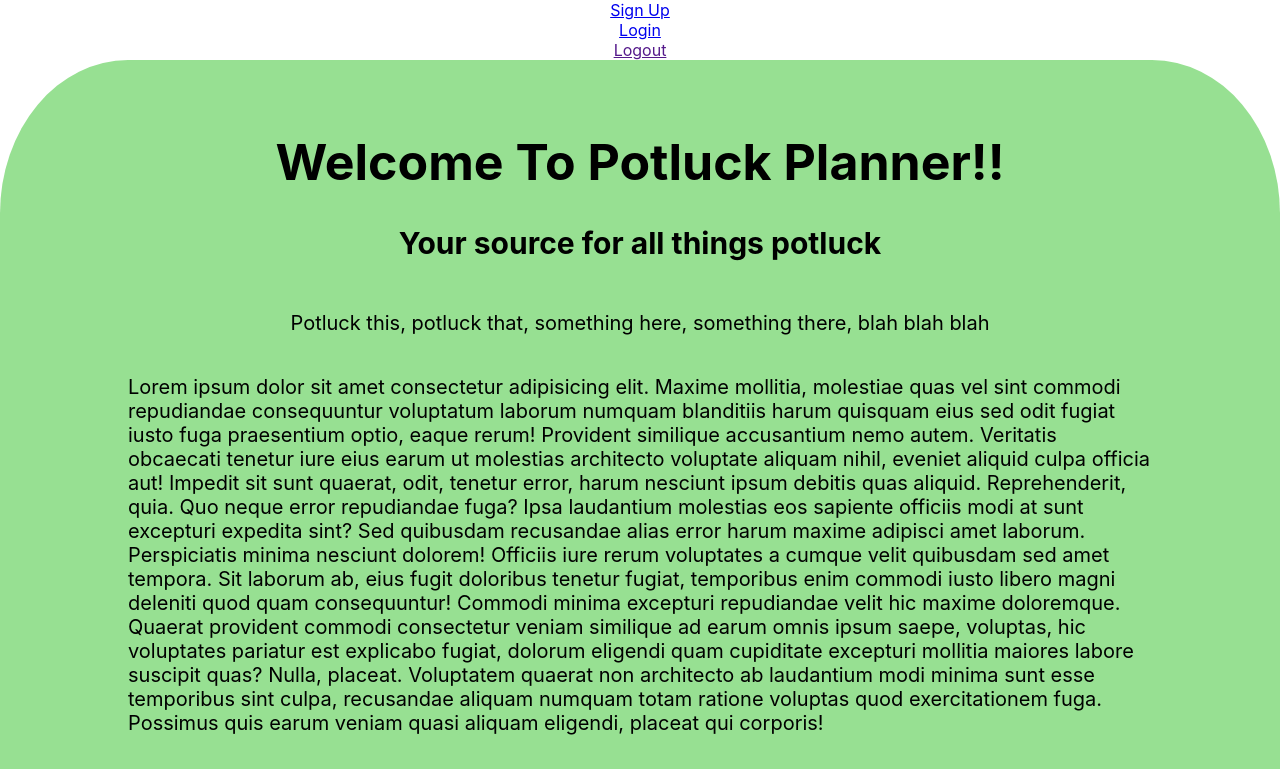
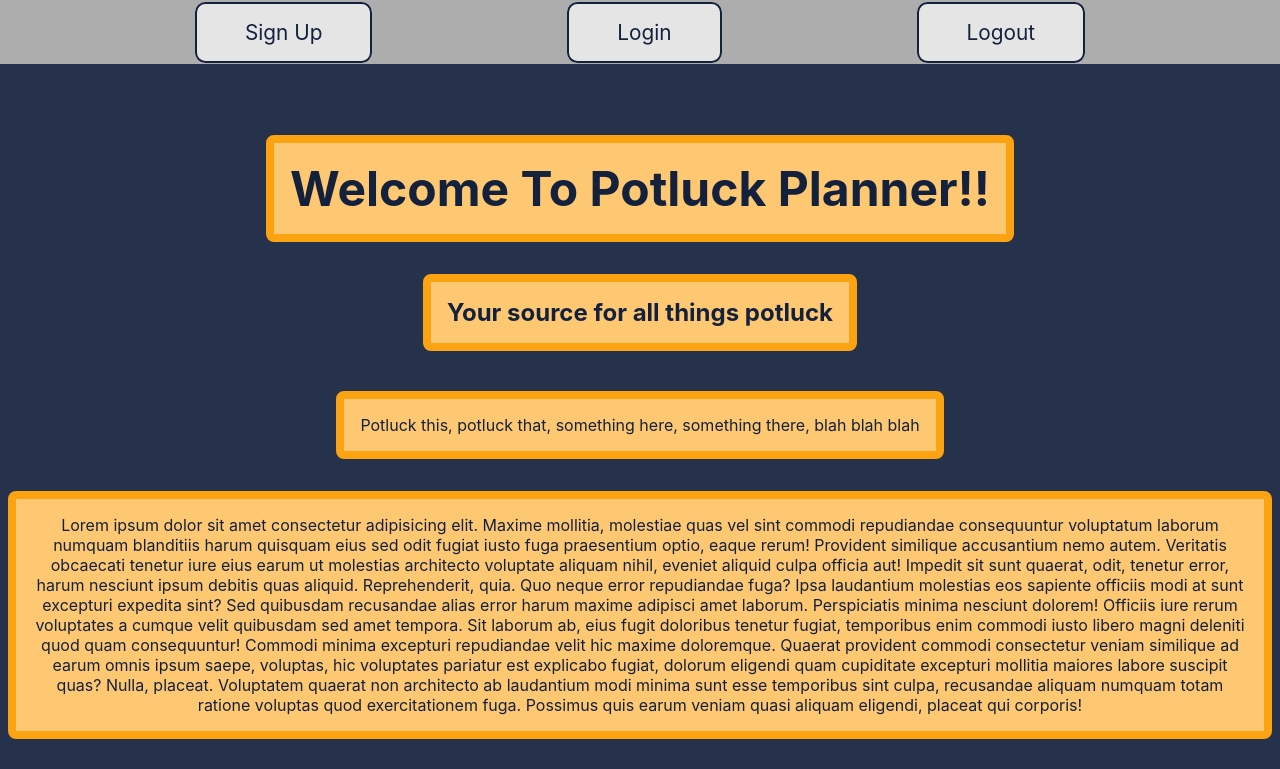
Before and after one commit to bw-potluck-planner-06/bw-front-end, a React (Create React App) app in the folder potluck-planner/: page / in a window 1280 px wide. Shown: the top 769 px of the page. Built offline with nearby package versions, Linux system fonts and the light colour scheme.

Commit message:
style updates

```diff
--- a/potluck-planner/src/App.css
+++ b/potluck-planner/src/App.css
@@ -76,23 +76,72 @@
   display: flex;
   flex-direction: column;
   align-items: center;
-  background-color: #97e092;
-  border-radius: 10%;
-  padding-top:3%;
+  background-color: #26324b;
+  padding-top: 3%;
   padding-bottom: 3%;
 }
 
 .landingDiv p {
   text-align: left;
-  max-width: 80%;
-  font-size: 20px;
+  max-width: 95%;
+  font-size: 1rem;
+  background-color: #fec872;
+  color: #14213d;
+  margin: 3 auto;
+  text-align: center;
+  padding: 1rem 1rem 1rem 1rem;
+  border: 8px solid #fca311;
+  border-radius: 0.5rem;
 }
 
 .landingDiv h1 {
-  font-size: 50px;
+  font-size: 3rem;
+  background-color: #fec872;
+  color: #14213d;
+  text-align: center;
+  padding: 1rem 1rem 1rem 1rem;
+  border: 8px solid #fca311;
+  border-radius: 0.5rem;
 }
 
 .landingDiv h3 {
   margin-top: 0;
-  font-size: 30px;
+  font-size: 1.5rem;
+  background-color: #fec872;
+  color: #14213d;
+  text-align: center;
+  padding: 1rem 1rem 1rem 1rem;
+  border: 8px solid #fca311;
+  border-radius: 0.5rem;
 }
+
+.landingBackground nav {
+  background-color: #adadae;
+  display: flex;
+  justify-content: space-evenly;
+  height: 8vh;
+  align-items: center;
+  margin-bottom: auto;
+}
+
+.actualBtn a {
+  background-color: #e5e5e5;
+  text-align: center;
+  text-decoration: none;
+  color: #14213d;
+  padding: 1rem 3rem;
+  border-radius: 0.5em;
+  font-size: 1.3rem;
+  border: 2px solid #14213d;
+  transition: background 200ms ease-in, color 200ms ease-in;
+}
+
+.actualBtn a:hover {
+  background-color: #fca311;
+  color: #14213d;
+  transform: scale(1.02);
+  cursor: pointer;
+  transition: transform 200ms ease-in;
+  border: 2px solid #14213d;
+  transition: background 200ms ease-in, color 200ms ease-in;
+}
--- a/potluck-planner/src/App.js
+++ b/potluck-planner/src/App.js
@@ -19,15 +19,15 @@ function App() {
   };
 
   return (
-    <div className="App">
+    <div className="App" className="landingBackground">
       <nav>
-        <div>
+        <div className="actualBtn">
           <Link to="/register">Sign Up</Link>
         </div>
-        <div>
+        <div className="actualBtn">
           <Link to="/login">Login</Link>
         </div>
-        <div>
+        <div className="actualBtn">
           <Link onClick={logout}>Logout</Link>
         </div>
       </nav>
--- a/potluck-planner/src/components/Login.js
+++ b/potluck-planner/src/components/Login.js
@@ -1,5 +1,4 @@
 import React, { useState } from "react";
-
 import ButtonLogin from "./Button";
 import axios from "axios";
 
@@ -41,11 +40,11 @@ const Login = (props) => {
   };
 
   return (
-    <div>
+    <div class="loginSection">
       <label>
         {" "}
         Login:
-        <form onSubmit={handleSubmit}>
+        <form onSubmit={handleSubmit} class="form">
           <input
             name="username"
             type="text"
```
Also changed, not shown: potluck-planner/src/components/Login.css (added, +8 -0 lines).
